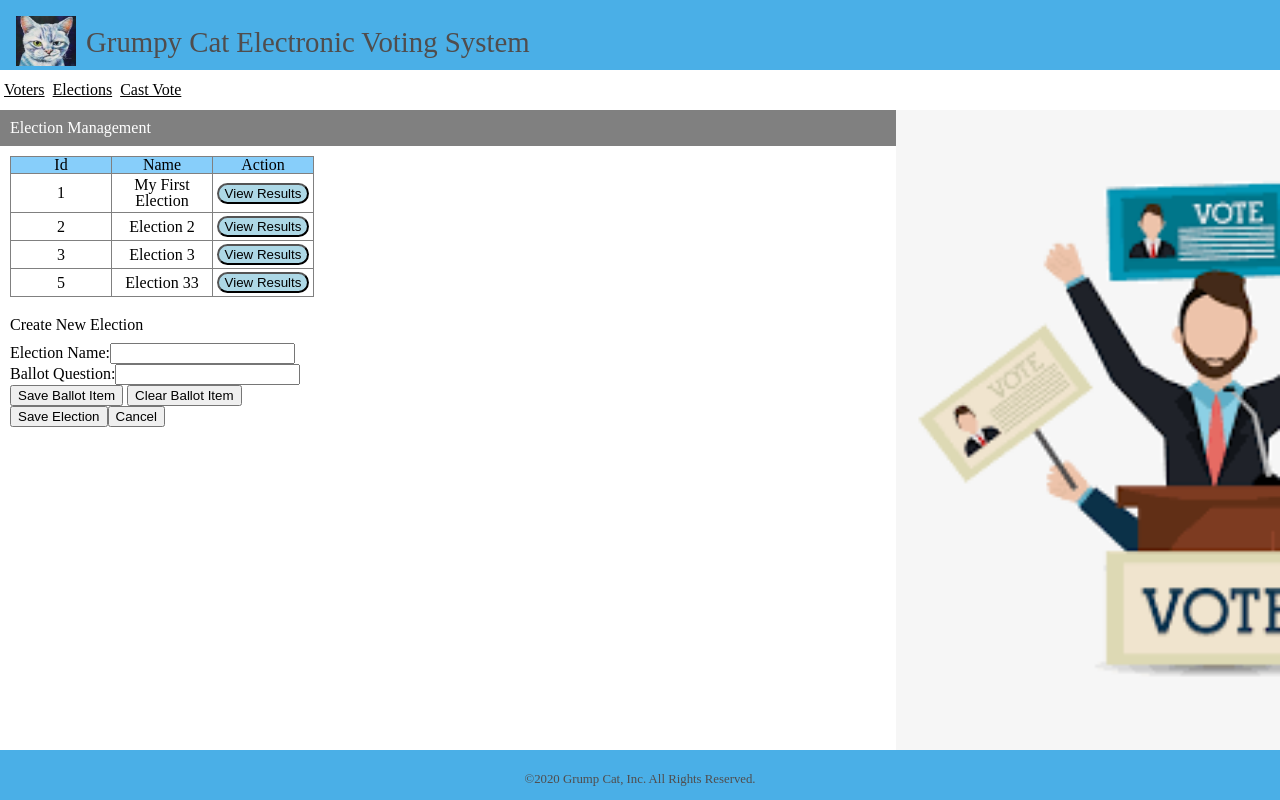
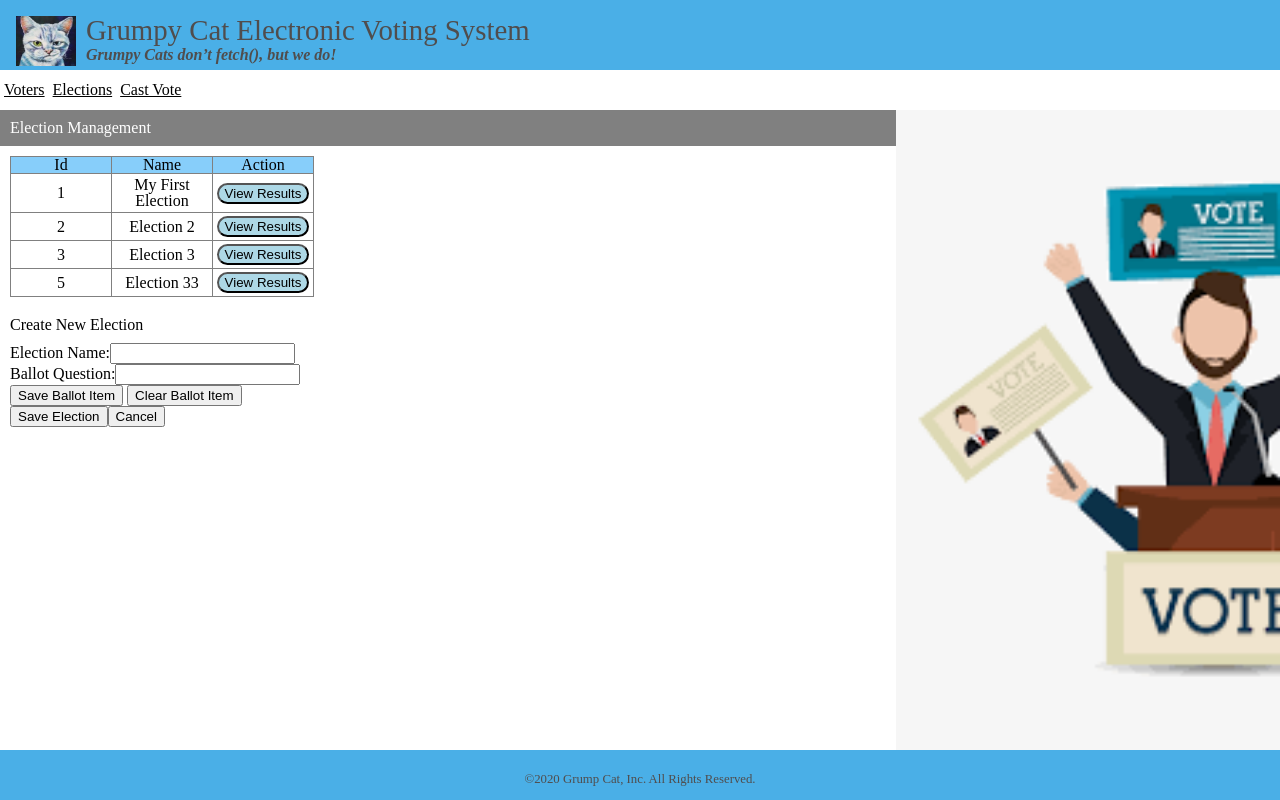
Before and after one commit to ryee98/grumpy-kitten, a React (Create React App) app in the folder app/: page /election_mgmt in a window 1280 px wide. Built offline with nearby package versions, Linux system fonts and the light colour scheme; data requests are answered from the project's data file.

Commit message:
add slogan

```diff
--- a/app/src/components/PageHeader.css
+++ b/app/src/components/PageHeader.css
@@ -27,6 +27,13 @@
 
   .header h1 {
     position: relative;
-    top: 12px;
     left: 10px;
   }
+
+  .header span {
+    position: relative;
+    left: 10px;
+    top: 2px;
+    font-weight: bolder;
+    font-style: italic;
+  }
--- a/app/src/components/PageHeader.js
+++ b/app/src/components/PageHeader.js
@@ -10,6 +10,7 @@ export const PageHeader = () => {
                 <h1>
                         Grumpy Cat Electronic Voting System
                  </h1>
+                 <span>Grumpy Cats don’t fetch(), but we do!</span>
             </div>
         </header>
         );
--- a/app/src/components/election-mgmt/ElectionForm.js
+++ b/app/src/components/election-mgmt/ElectionForm.js
@@ -1,4 +1,4 @@
-import React from 'react';
+import React, {useState} from 'react';
 
 import { useForm } from '../../hooks/useForm';
 import './ElectionForm.css'
@@ -8,6 +8,7 @@ export const ElectionForm = (props) => {
     const [ electionForm, change, resetElectionForm] = useForm ({
         id:'', name:'', ballotItem: ''
     });
+    const [ ] = useState('ballotItem');
 
     const submitElection = () => {
         onSubmitElection({...electionForm, ballotItems: electionQuestions});
@@ -15,22 +16,27 @@ export const ElectionForm = (props) => {
     };
 
     const clearBallotItem = () => {
-        console.log('cleatBallotItem');
+        console.log('clearBallotItem', electionForm);
         electionForm.ballotItem = '';
+        console.log('after clearBallotItem', electionForm);
     }
 
     const submitBallotItem = () => {
         console.log('saveBallotItem', electionForm);
         onSubmitBallotItem(electionForm.ballotItem);
         electionForm.ballotItem = '';
+    }
 
+    const cancelElection = () => {
+        resetElectionForm();
+        onCancel();
     }
 
     return (
         <form id="election-form">
         <div>
             <label htmlFor="election-name-input">Election Name:</label>
-            <input type="text" id="election-name-input" name="name" value={electionForm.name}  onChange={change}/>
+            <input type="text" id="election-name-input" name="name" value={electionForm.name} onChange={change}/>
         </div>
         <div>
             <ol>
@@ -41,14 +47,14 @@ export const ElectionForm = (props) => {
         </div>
         <div>
             <label htmlFor="ballot-question-input">Ballot Question:</label>
-            <input type="text" id="ballot-question-input" name="ballotItem" value={electionForm.ballotItem}  onChange={change}/>
+            <input type="text" id="ballot-question-input" name="ballotItem" value={electionForm.ballotItem} onChange={change}/>
         </div>
         <div>
             <button type="button" onClick={submitBallotItem}>Save Ballot Item</button> <button type="button" onClick={() =>clearBallotItem()}>Clear Ballot Item</button>
         </div>
         <div>
             <button type="button" onClick={submitElection}>Save Election</button>
-            <button type="button" onClick={onCancel}>Cancel</button>
+            <button type="button" onClick={()=> cancelElection()}>Cancel</button>
         </div>
     </form>
     )
```
